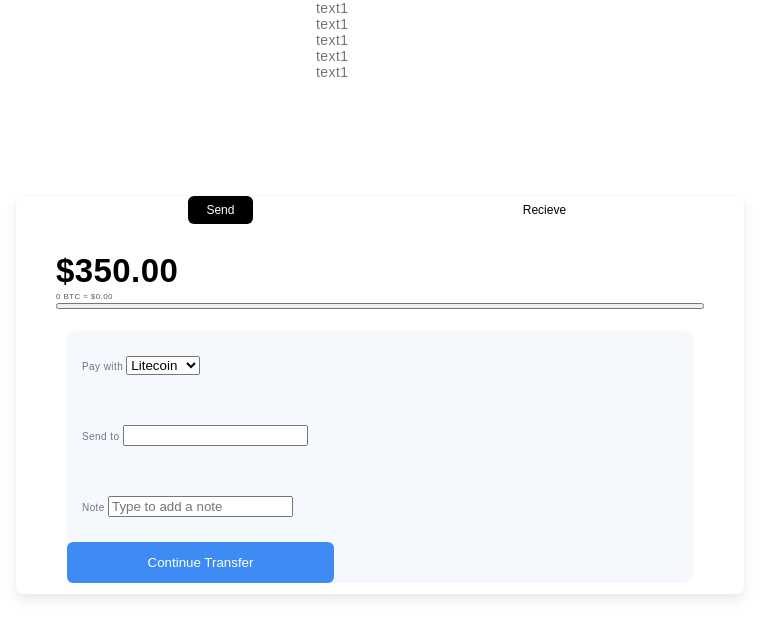
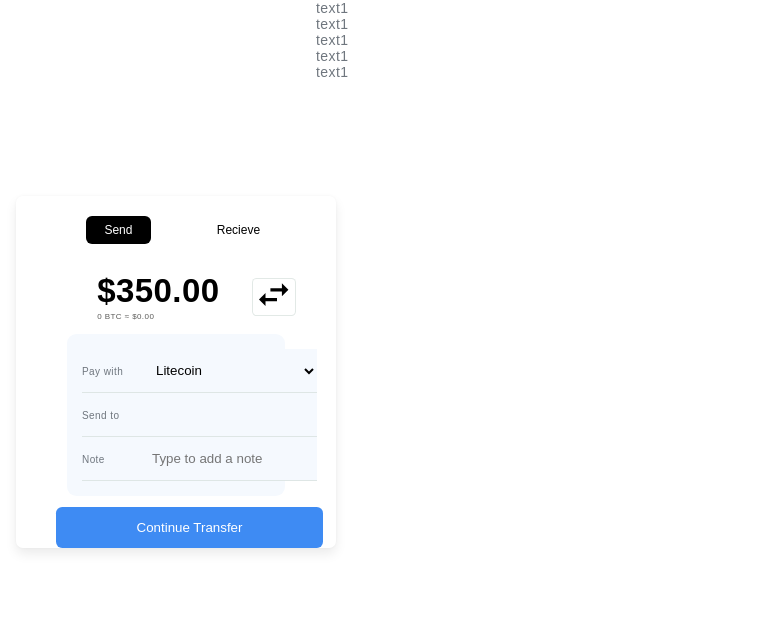
Before and after one commit to PawelYarko/depo, a website built with Parcel: page src/index.html in a window 1280 px wide. Shown: the whole page, without its empty margins (0-783 px from the left). Built offline with nearby package versions, Linux system fonts and the light colour scheme.

Commit message:
add sprite and calc styles

```diff
--- a/src/partials/calc.html
+++ b/src/partials/calc.html
@@ -5,16 +5,20 @@
             <button type="submit" class="form-modal__recieve">Recieve</button>
         </div>
         <div class="calc__sum--container">
+            <div class="calc__left">
                 <p class="calc__sum">$350.00</p>
                 <p class="calc__currency">0 BTC ≈ $0.00</p>
-            <button type="button"></button>
+            </div>
+            <button class="calc__arrows--btn">
                 <svg class="calc__arrows">
-                <use href="./icons/arrows.svg"></use>
+                    <use href="./icons/sprite.svg#arrows"></use>
                 </svg>
+            </button>
         </div>
         <form action="" class="calc__form">
-            <label for="" class="calc__form--item">Pay with
-                <select id="currencies">
+            <div class="calc__form--container">
+                <label for="" class="calc__form--item"><span class="calc__items--text">Pay with</span>
+                    <select id="currencies" class="calc__form--input">
                         <option value="Litecoin">Litecoin</option>
                         <option value="Monero">Monero</option>
                         <option value="Dash">Dash</option>
@@ -22,12 +26,13 @@
                         <option value="VertCoin">VertCoin</option>
                     </select>
                 </label>
-            <label for="" class="calc__form--item">Send to
-                <input type="text">
+                <label for="" class="calc__form--item"><span class="calc__items--text">Send to</span>
+                    <input type="text" class="calc__form--input">
                 </label>
-            <label for="" class="calc__form--item">Note
-                <input type="text" placeholder="Type to add a note">
+                <label for="" class="calc__form--item"><span class="calc__items--text">Note</span>
+                    <input type="text" class="calc__form--input" placeholder="Type to add a note">
                 </label>
+            </div>
             <input type="submit" class="calc__form--btn" value="Continue Transfer">
         </form>
 
--- a/src/sass/_calc.scss
+++ b/src/sass/_calc.scss
@@ -1,6 +1,8 @@
 .calc__container {
     display: flex;
     flex-direction: column;
+    width: 288px;
+    // height: 362px;
     margin: 116px 16px 160px 16px;
     box-shadow: 0px 0px 3.00097px rgba(0, 0, 0, 0.04), 0px 6.00194px 12.0039px rgba(0, 0, 0, 0.08);
     border-radius: 7px;
@@ -16,7 +18,22 @@
 .calc__btns{
     display: flex;
     justify-content: space-around;
+    margin-top: 20px;
     margin-bottom: 27px;
+}
+
+.calc__arrows--btn{
+    border: 0;
+    background-color: $color-white;
+    cursor: pointer;
+    border: 0.875586px solid rgba(207, 219, 213, 0.6);
+    border-radius: 4.67775px;
+}
+
+.calc__arrows--btn:hover,:focus{
+    border: 0.875586px solid $accent-color;
+    border-radius: 4.67775px;
+    transition-timing-function: ease-in-out;
 }
 
 .form-modal__recieve{
@@ -40,7 +57,15 @@
 
 .calc__sum--container{
     display: flex;
+    flex-direction: row;
+    align-items: center;
+    justify-content: flex-end;
+}
+
+.calc__left{
+    display: flex;
     flex-direction: column;
+    margin-right: 32px;
 }
 
 .calc__sum{
@@ -59,22 +84,46 @@
 }
 
 .calc__arrows{
-    fill: $accent-color;
-    width: 13.5px;
-    height: 10.5px;
+    fill: $color-black;
+    width: 30.5px;
+    height: 30.5px;
 }
 
-.calc__form{
+// .calc__form{
+
+// }
+
+.calc__form--container{
     display: flex;
     flex-direction: column;
     margin: 11px;
+    padding: 15px;
     border-radius: 9.3px;
     background-color:$background-color;
 }
 
 .calc__form--item{
+    position: relative;
     font-size: 10px;
-    padding: 25px 15px;
+}
+
+.calc__form--item:hover:focus{
+    border: 0;
+}
+
+.calc__items--text{
+    position: absolute;
+    top: 17px;
+    left: 0;
+}
+
+.calc__form--input{
+    width: 235px;
+    height: 44px;
+    padding-left: 70px;
+    background-color:$background-color;
+    border: 0;
+    border-bottom: 0.875586px solid rgba(207, 219, 213, 0.6);
 }
 
 .calc__form--btn{
```
Also changed, not shown: src/icons/arrows.svg (deleted), src/icons/sprite.svg (added). Lines whose indentation alone changed are shown as unchanged.
